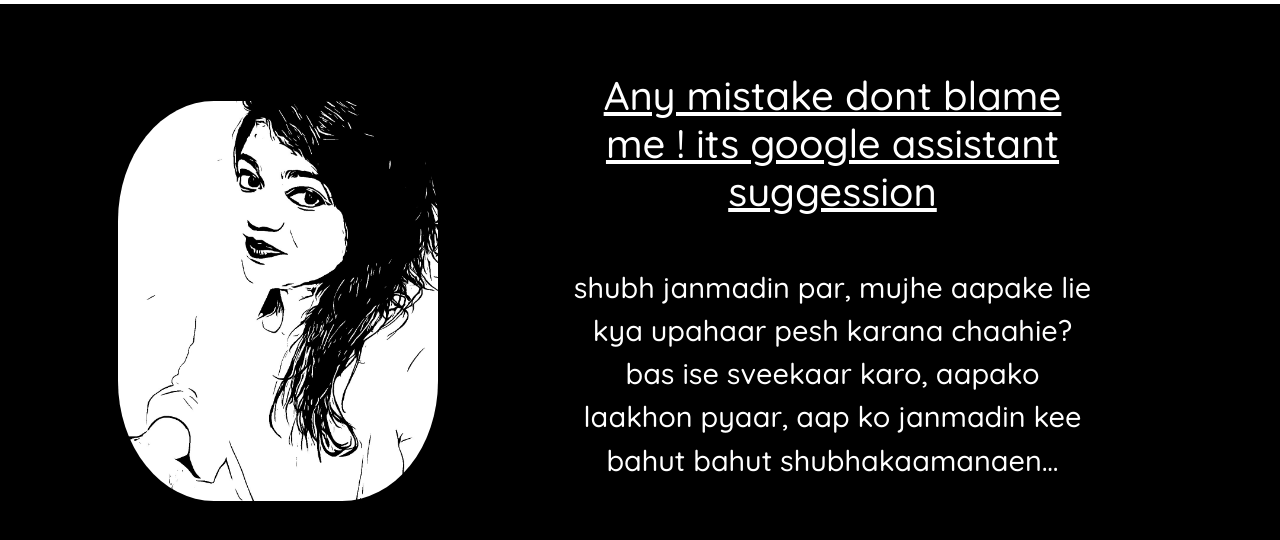
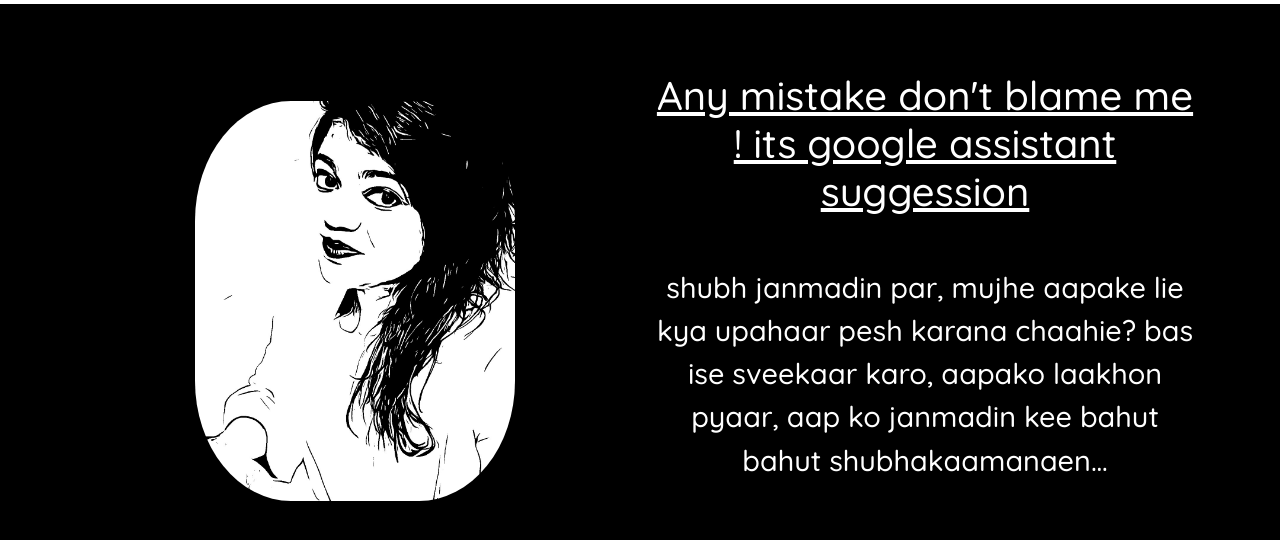
Before and after one commit to muneesraja/lipsaBday, a plain HTML site: page index.html in a window 1280 px wide. Shown: the part 1343-1883 px from the top of the page. Drawn offline with nearby package versions, Linux system fonts and the light colour scheme.

Commit message:
fixed layout and spelling mistake

```diff
--- a/index.html
+++ b/index.html
@@ -53,7 +53,8 @@
           </div>
         </div>
         <div class="row text-center secondSec align-items-center">
-          <div class="container row">
+          <div class="container">
+            <div class="row">
               <div class="col-sm-6 cssanimation hu__hu__">
                 <img
                   src="./assets/secondSecImg.jpg"
@@ -64,7 +65,7 @@
               <div class="col-sm-6">
                 <h1>
                   <u>
-                  Any mistake dont blame me ! its google assistant suggession
+                    Any mistake don't blame me ! its google assistant suggession
                   </u>
                 </h1>
                 <br />
@@ -73,6 +74,7 @@
                   chaahie? bas ise sveekaar karo, aapako laakhon pyaar, aap ko
                   janmadin kee bahut bahut shubhakaamanaen…
                 </p>
+              </div>
             </div>
           </div>
         </div>
```
Lines whose indentation alone changed are shown as unchanged.
